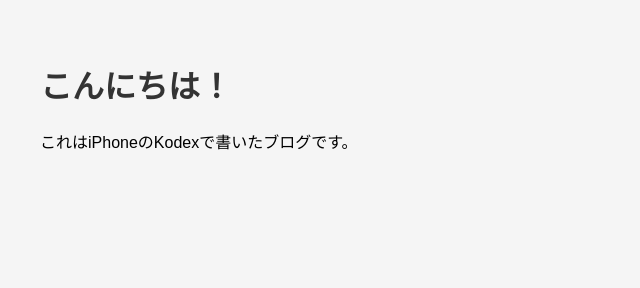
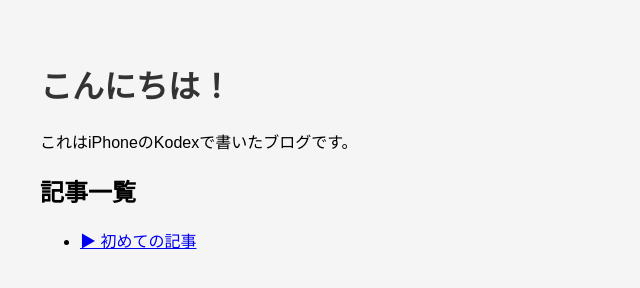
Before and after one commit to 99nobulog/99nobulog.github.io, a plain HTML site: page index.html in a window 1280 px wide. Shown: the whole page, without its empty margins (0-640 px from the left). Drawn offline with Linux system fonts and the light colour scheme.

Commit message:
Add files via upload

```diff
--- a/index.html
+++ b/index.html
@@ -20,5 +20,10 @@
   <!-- admax -->
 <script src="https://adm.shinobi.jp/s/8061ef0e5b1677058ba07bbefc3dde39"></script>
 <!-- admax -->
+<h2>記事一覧</h2>
+<ul>
+  <li><a href="article1.html">▶ 初めての記事</a></li>
+</ul>
+
 </body>
 </html>
```
